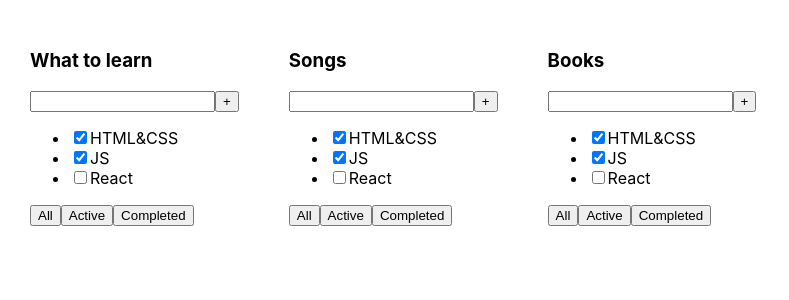
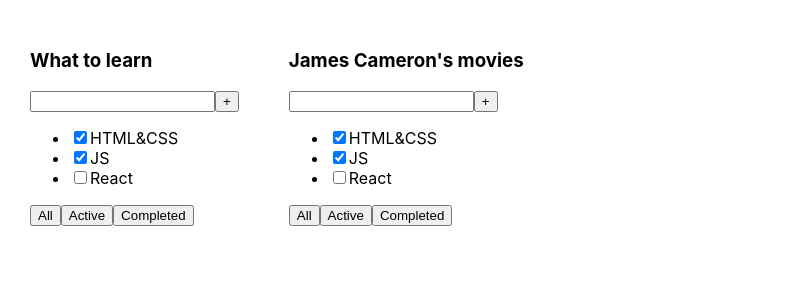
Before and after one commit to IJTINK7/to-do_list, a React (Create React App) app: page / in a window 1280 px wide. Shown: the top 300 px of the page, without its empty margins (0-789 px from the left). Built offline with nearby package versions, Linux system fonts and the light colour scheme.

Commit message:
Creating arrays of tasks for different to-do lists. Changing title of second to-do list.

```diff
--- a/src/App.tsx
+++ b/src/App.tsx
@@ -3,11 +3,20 @@ import './App.css'
 import {Todolist} from "./Todolist";
 
 function App() {
+	const tasks1 = [
+		{ id: 1, title: "HTML&CSS", isDone: true },
+		{ id: 2, title: "JS", isDone: true },
+		{ id: 3, title: "ReactJS", isDone: false }
+	]
+	const tasks2 = [
+		{ id: 1, title: "Titanic", isDone: true },
+		{ id: 2, title: "Terminator 2", isDone: true },
+		{ id: 3, title: "Jaws", isDone: false }
+	]
 	return (
 		<div className='App'>
 			<Todolist title = "What to learn"/>
-			<Todolist title = "Songs"/>
-			<Todolist title = "Books"/>
+			<Todolist title = "James Cameron's movies"/>
 		</div>
 	)
 }
```
